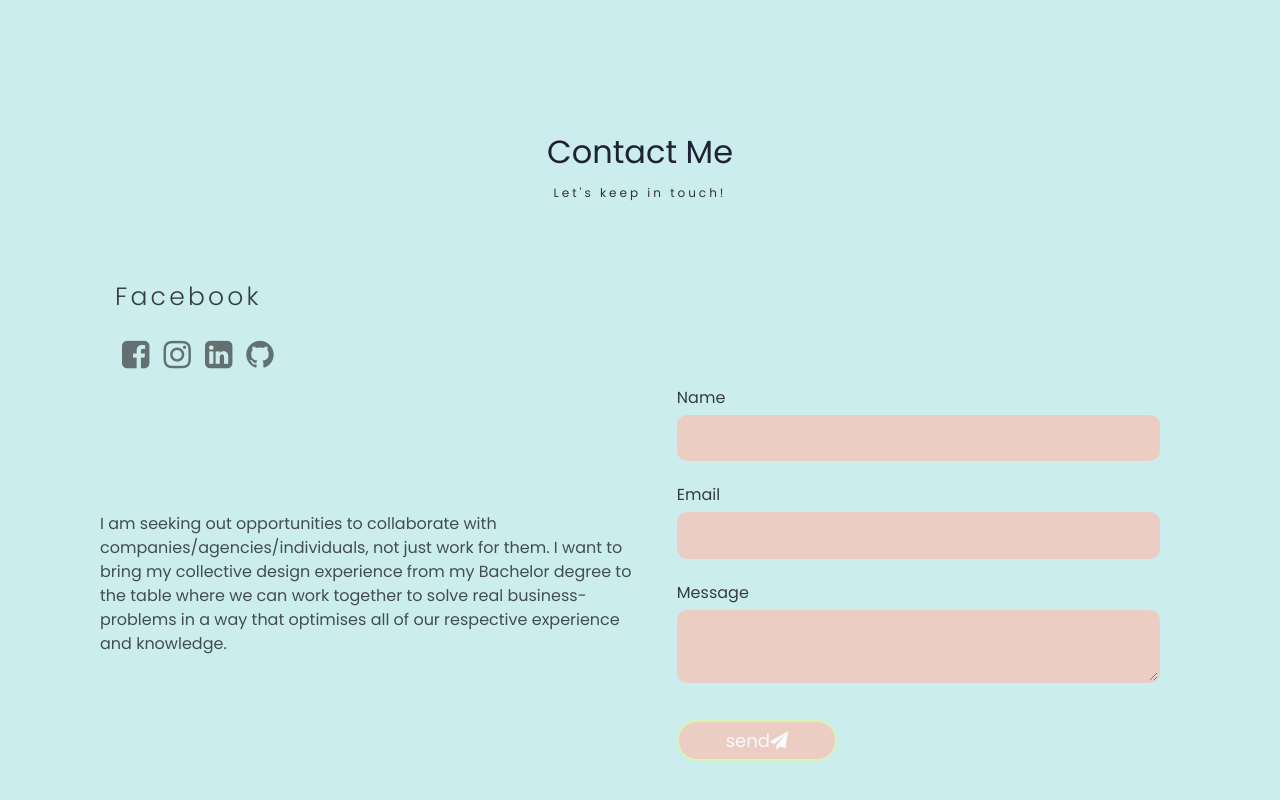
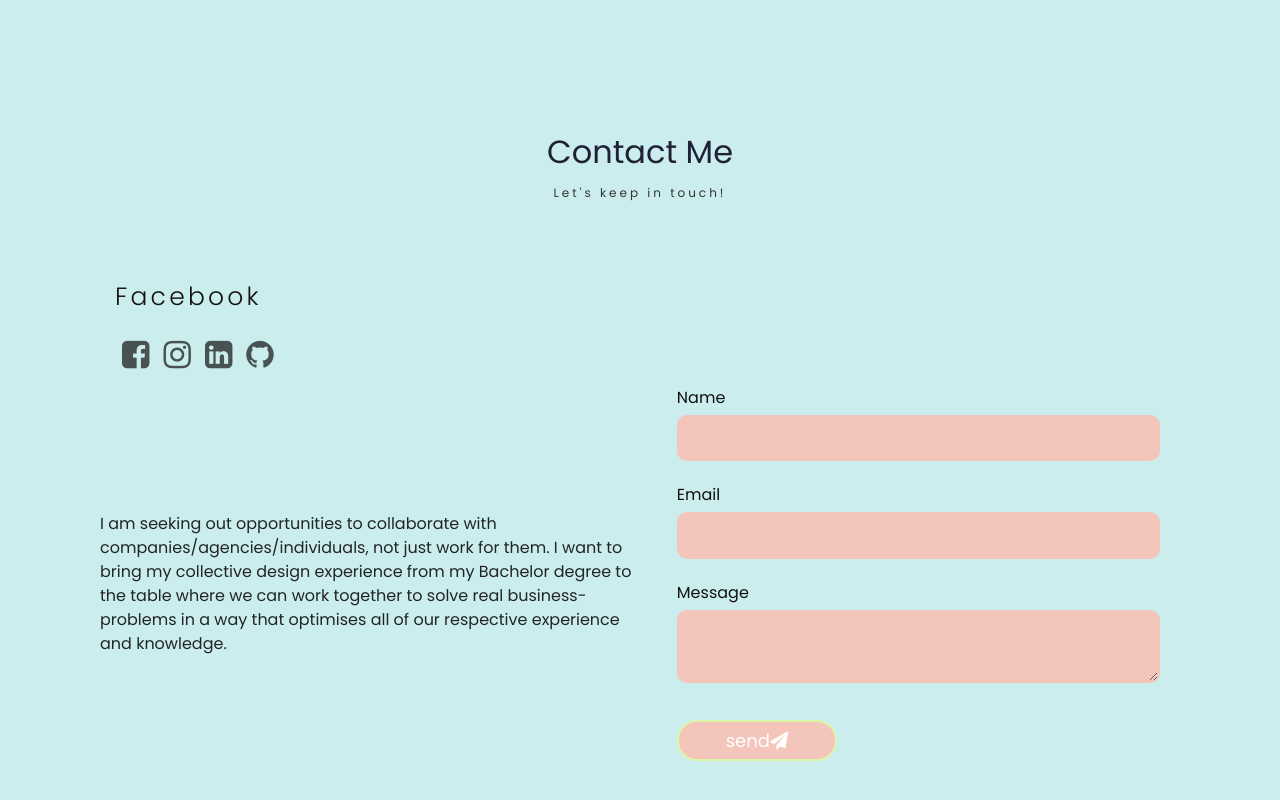
Before and after one commit to bunnyvy/portfoliowebsite, a React (Create React App) app in the folder client/: page / in a window 1280 px wide. Shown: the part 3450-4250 px from the top of the page. Built offline with nearby package versions, Linux system fonts and the light colour scheme; a web font is replaced by a local one.

Commit message:
made changes to contact me

```diff
--- a/client/src/PortfolioContainer/ContactMe/ContactMe.css
+++ b/client/src/PortfolioContainer/ContactMe/ContactMe.css
@@ -9,7 +9,6 @@
     margin: 0 auto;
     flex-direction: column;
     justify-content: center;
-    opacity: 80%;
 
 }
 .central-form h2{
```
Also changed, not shown: 6 other files (tests, documents, lock files or other folders).
